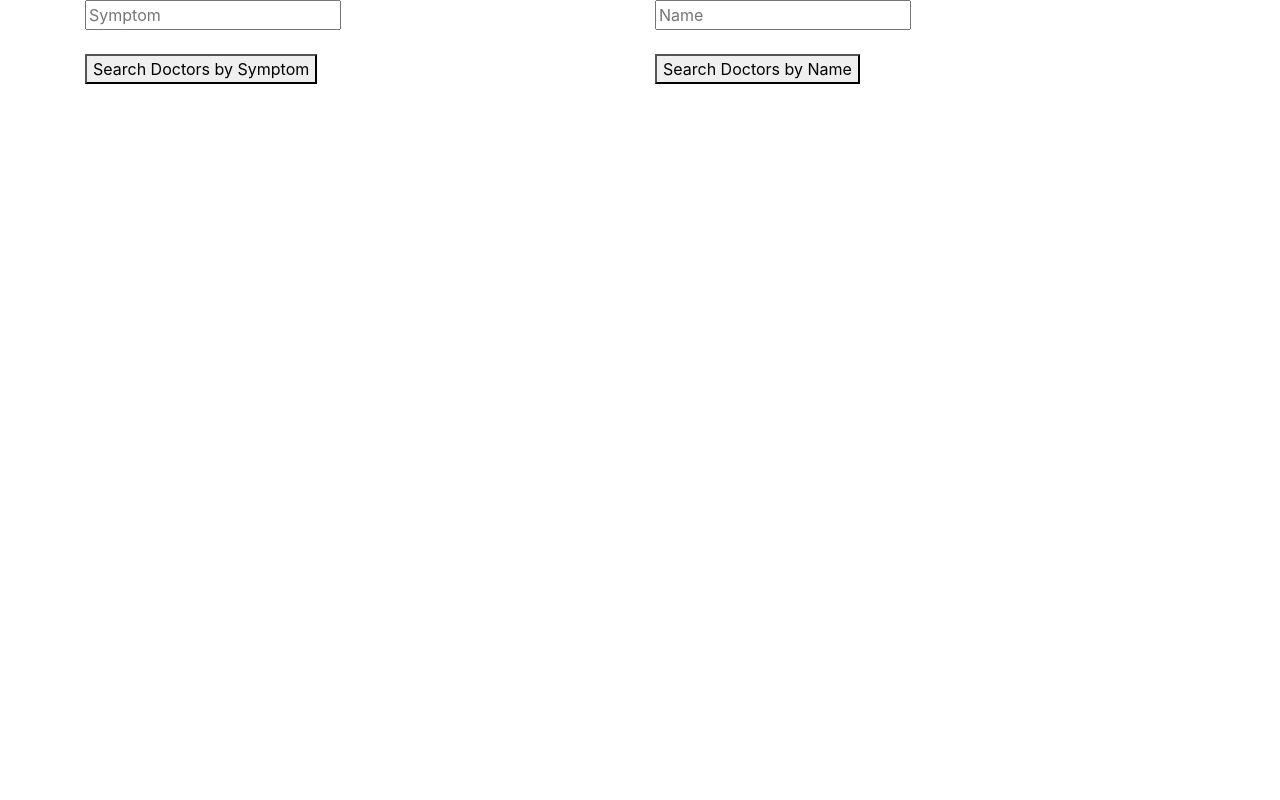
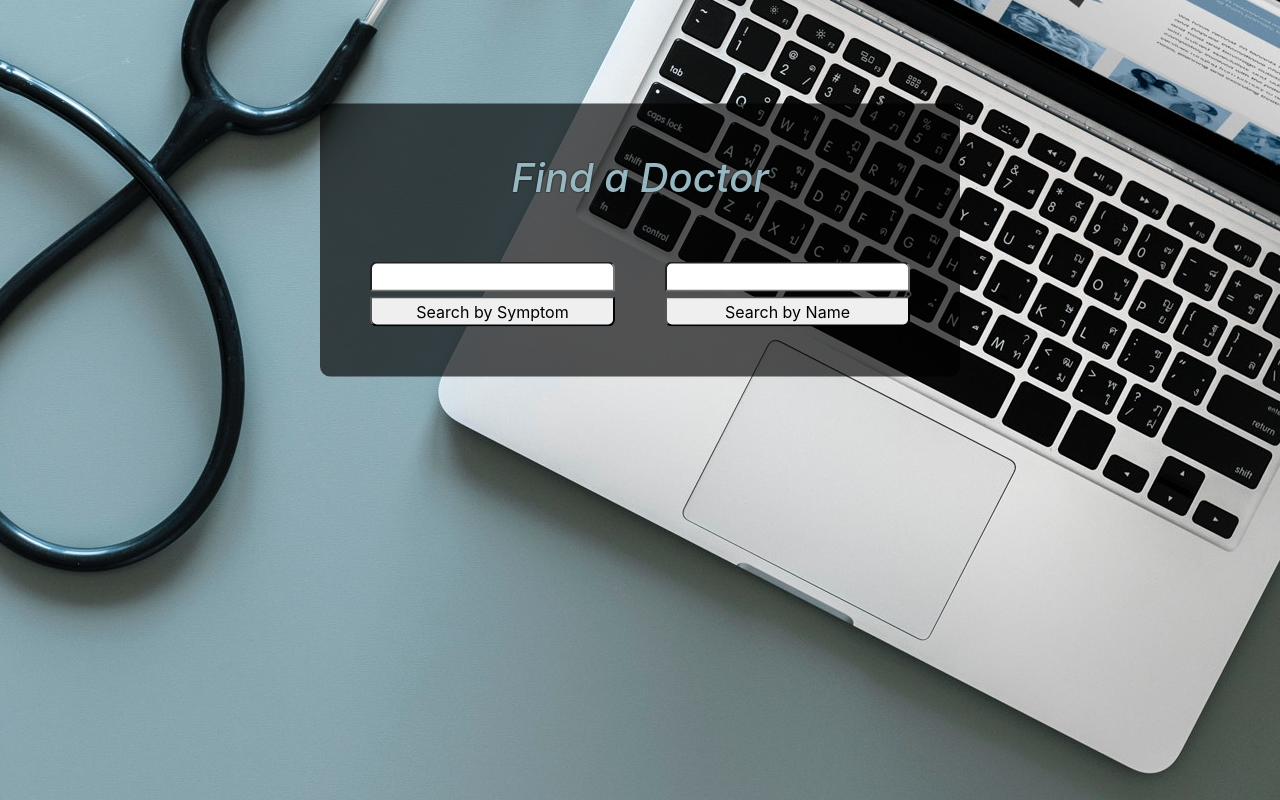
Before and after one commit to ben-kirby/doctor-lookup, a website built with webpack: page src/index.html in a window 1280 px wide. Built offline with nearby package versions, Linux system fonts and the light colour scheme.

Commit message:
Have a background and additional styling for search box and results.

```diff
--- a/package.json
+++ b/package.json
@@ -37,6 +37,7 @@
     "popper.js": "^1.14.6",
     "style-loader": "^0.23.1",
     "uglifyjs-webpack-plugin": "^2.1.1",
+    "url-loader": "^1.1.2",
     "webpack": "4.28.3",
     "webpack-cli": "^3.2.0",
     "webpack-dev-server": "^3.1.14"
--- a/src/index.html
+++ b/src/index.html
@@ -4,30 +4,31 @@
     <title>Doctor Lookup</title>
   </head>
   <body>
-    <div class="container">
+    <div class="container center">
       <div class="row">
-        <div class="col-md">
+          <div id="forms">
+            <div class="row">
+              <h1 id="box-title">Find a Doctor</h1>
+            </div>
+            <div class="row">
+              <div id="symptom-form" class="col-md">
                 <form>
-            <input id="symptom-query" type="text" placeholder="Symptom">
+                  <input id="symptom-query" type="text">
                   <br>
-            <br>
-            <button type="button" id="symptom-search">Search Doctors by Symptom</button>
+                  <button type="button" id="symptom-search">Search by Symptom</button>
                 </form>
               </div>
-        <div class="col-md">
-          <input id="name-query" type="text" placeholder="Name">
+              <div id="name-form" class="col-md">
+                <input id="name-query" type="text">
                 <br>
-          <br>
-          <button type="button" id="name-search">Search Doctors by Name</button>
+                <button type="button" id="name-search">Search by Name</button>
               </div>
             </div>
-      <br>
-      <br>
-      <div class="row">
-        <div class="results">
-          <ul id="doctor-list">
+          </div>
+        </div>
+        <div class="results" class="row">
+            <ul class="list-group list-group-flush" id="doctor-list">
             </ul>
-        </div>
         </div>
         </div>
   </body>
--- a/src/main.js
+++ b/src/main.js
@@ -18,25 +18,25 @@ $(document).ready(function(){
         $(".results").html("<ul id='doctor-list'></ul>");
         results.data.forEach(function(doctor, index){
           $("#doctor-list").append(`
-            <li>
-              <h3>
+            <li class="list-group-item">
+              <h2 style="font-style: italic;">
                 ${doctor.profile.first_name}  ${doctor.profile.last_name}, ${doctor.profile.title}
-              </h3>
+              </h2>
             </li>`);
-            $("#doctor-list").append(`<ul id='location-list${index}'></ul>`);
+            $("#doctor-list").append(`<ul class="list-group list-group-flush" id='location-list${index}'></ul>`);
             doctor.practices.forEach(function(location){
               $(`#location-list${index}`).append(`
-                <li>
+                <li class="list-group-item">
                 <h4>${location.name}</h4>
                 <p>${location.visit_address.street}</p>
                 <p>${location.visit_address.city}, ${location.visit_address.state} ${location.visit_address.zip}</p>
-                <p>${location.phones[0].number}</p>
+                <p>${location.phones[0].number}</p></li>
               `);
               if (location.accepts_new_patients === true) {
-                $(`#location-list${index}`).append(`Accepting new partients! </li> <br><br>`)
+                $(`#location-list${index}`).append(`<li class="list-group-item">Accepting new partients! </li> <br><br>`)
               }
               else {
-                $(`#location-list${index}`).append(`Currently not accepting new partients.  </li><br><br>`)
+                $(`#location-list${index}`).append(`<li class="list-group-item">Currently not accepting new partients.  </li><br><br>`)
               }
             });
         });
@@ -46,8 +46,6 @@ $(document).ready(function(){
       }
     });
   });
-
-
 
   document.getElementById("name-search").addEventListener("click", function(){
     $(".results").html("");
@@ -61,25 +59,25 @@ $(document).ready(function(){
         $(".results").html("<ul id='doctor-list'></ul>");
         results.data.forEach(function(doctor, index){
           $("#doctor-list").append(`
-            <li>
-              <h3>
+            <li class="list-group-item">
+              <h2>
                 ${doctor.profile.first_name}  ${doctor.profile.last_name}, ${doctor.profile.title}
-              </h3>
+              </h2>
             </li>`);
-            $("#doctor-list").append(`<ul id='location-list${index}'></ul>`);
+            $("#doctor-list").append(`<ul class="list-group list-group-flush" id='location-list${index}'></ul>`);
             doctor.practices.forEach(function(location){
               $(`#location-list${index}`).append(`
-                <li>
+                <li class="list-group-item">
                 <h4>${location.name}</h4>
                 <p>${location.visit_address.street}</p>
                 <p>${location.visit_address.city}, ${location.visit_address.state} ${location.visit_address.zip}</p>
-                <p>${location.phones[0].number}</p>
+                <p>${location.phones[0].number}</p></li>
               `);
               if (location.accepts_new_patients === true) {
-                $(`#location-list${index}`).append(`Accepting new partients! </li> <br><br>`)
+                $(`#location-list${index}`).append(`<li class="list-group-item">Accepting new partients! </li> <br><br>`)
               }
               else {
-                $(`#location-list${index}`).append(`Currently not accepting new partients.  </li><br><br>`)
+                $(`#location-list${index}`).append(`<li class="list-group-item">Currently not accepting new partients.  </li><br><br>`)
               }
             });
         });
--- a/src/styles.css
+++ b/src/styles.css
@@ -1,5 +1,84 @@
-#vertical-line{
-  border-left: 2px solid black;
-  height: 100%;
-  /* color: #bcbcbc; */
+body{
+  background-image: url('./img/rawpixel-618738-unsplash.jpg');
+  background-position: center;
+  background-repeat: no-repeat;
+  background-attachment: fixed;
 }
+
+.center{
+  margin: auto;
+  width: 50%;
+}
+
+.results{
+  margin-top: 55%;
+  padding-left: 25px;
+  padding-right: 25px;
+
+}
+
+#forms{
+  position: absolute;
+  top: 30%;
+  left: 50%;
+  transform: translate(-50%, -50%);
+  padding-left: 25px;
+  padding-right: 25px;
+  padding-bottom: 20px;
+  padding-top: 10px;
+  padding: 50px;
+  background-color: rgba(0, 0, 0, 0.65);
+  border: 0px;
+  border-radius: 10px;
+}
+
+#box-title{
+  font-style: italic;
+  margin-left: auto;
+  margin-right: auto;
+  margin-bottom: 60px;
+  margin-top: 0px;
+  text-align: center;
+  color: rgba(151, 184, 193, 1);
+  text-shadow: 0px 0px 2px #000000
+}
+
+#symptom-form{
+  margin: auto;
+  width: 50%;
+  padding-right: 25px;
+
+}
+
+#symptom-query{
+  margin-bottom: 5px;
+  border-top-right-radius: 7px;
+  border-top-left-radius: 7px;
+  width: 100%;
+}
+
+#symptom-search{
+  border-bottom-right-radius: 7px;
+  border-bottom-left-radius: 7px;
+  width: 100%;
+
+}
+
+#name-form{
+  margin: auto;
+  width: 50%;
+  padding-left: 25px;
+}
+
+#name-query{
+  margin-bottom: 5px;
+  border-top-left-radius: 7px;
+  border-top-right-radius: 7px;
+  width: 100%;
+}
+
+#name-search{
+  border-bottom-right-radius: 7px;
+  border-bottom-left-radius: 7px;
+  width: 100%;
+}
--- a/webpack.config.js
+++ b/webpack.config.js
@@ -26,6 +26,10 @@ module.exports = {
   ],
   module: {
     rules: [
+      {
+        test: /\.(png|jpg)$/,
+        loader: 'url-loader'
+      },
       {
         test: /\.css$/,
         use: [
```
Also changed, not shown: src/img/rawpixel-618738-unsplash.jpg (added), 1 other file. Lines whose indentation alone changed are shown as unchanged.
